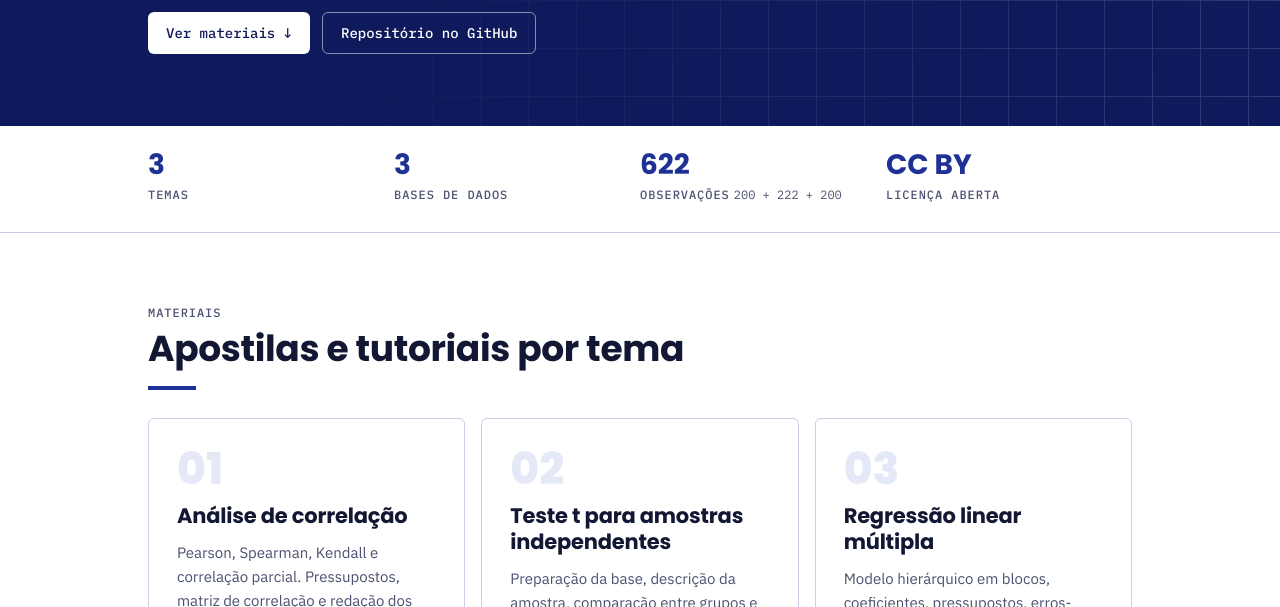
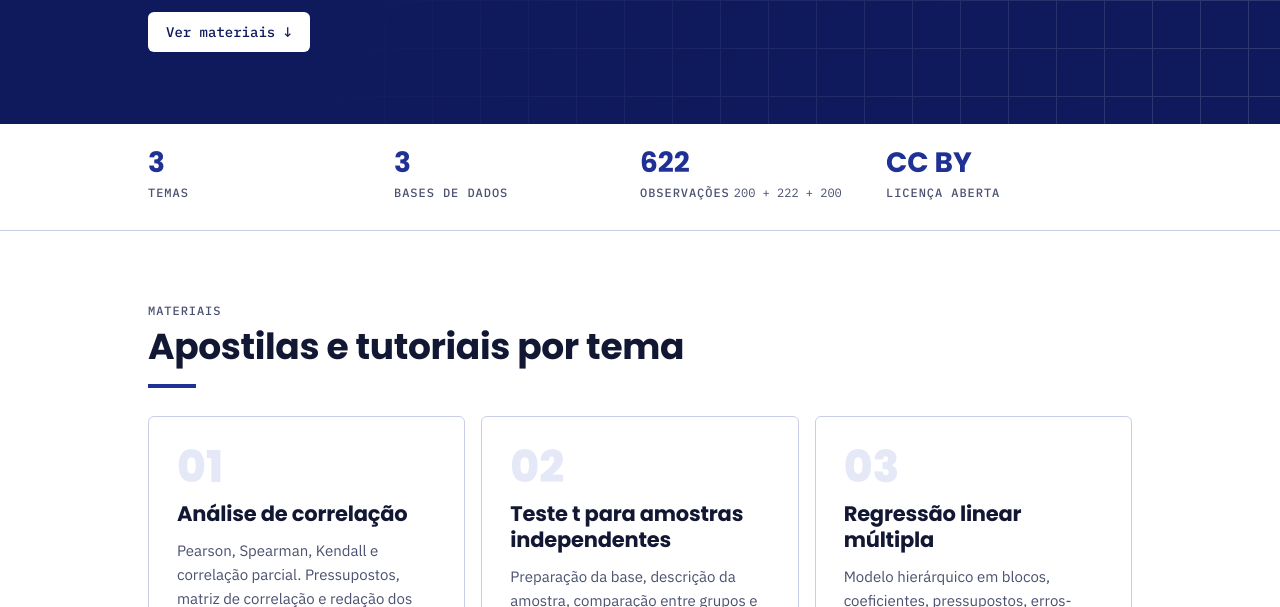
Before and after one commit to profkliver/mqpa, a plain HTML site: page index.html in a window 1280 px wide. Shown: the part 493-1100 px from the top of the page. Drawn offline with Linux system fonts and the light colour scheme.

Commit message:
Remove botão do repositório na capa
Co-Authored-By: Claude Opus 5.5 <noreply@anthropic.com>

```diff
--- a/index.html
+++ b/index.html
@@ -62,7 +62,6 @@
   .acoes { display:flex; flex-wrap:wrap; gap:12px; margin-top:28px; }
   .btn { display:inline-flex; align-items:center; gap:8px; padding:11px 18px; border-radius:6px; font:500 14px "IBM Plex Mono", Consolas, monospace; text-decoration:none; }
   .btn.cheio { background:var(--branco); color:#0f1a5c; }
-  .btn.vazio { border:1px solid rgba(255,255,255,.5); color:var(--branco); }
   .btn:hover { transform:translateY(-1px); }
 
   .numeros { border-bottom:1px solid var(--filete); }
@@ -132,7 +131,6 @@
         <p class="lead">Apostilas, tutoriais, slides e bases de dados abertos. As análises usam o <a href="https://www.jamovi.org/download.html">Jamovi</a>, programa gratuito de estatística. Cada tema traz o material, a base dos exemplos e, quando houver, a análise pronta.</p>
         <div class="acoes">
           <a class="btn cheio" href="#materiais">Ver materiais ↓</a>
-          <a class="btn vazio" href="https://github.com/profkliver/mqpa">Repositório no GitHub</a>
         </div>
       </div>
       <img class="logo" src="assets/nupfin-logo-branco.png" width="200" height="222" alt="NUPFIN, Núcleo de Pesquisa em Finanças">
```
